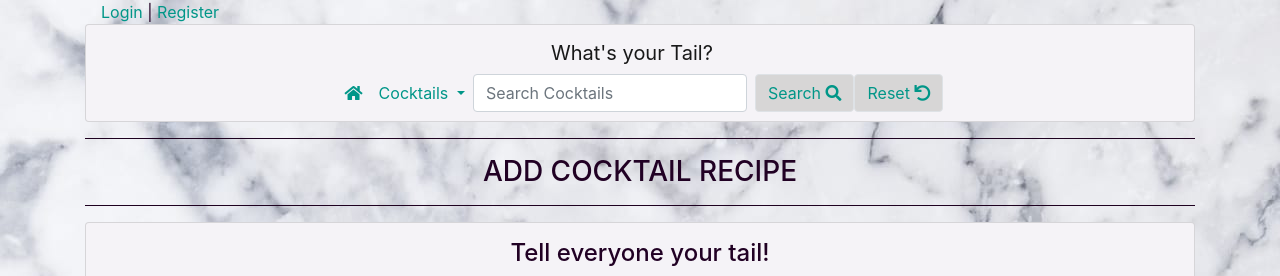
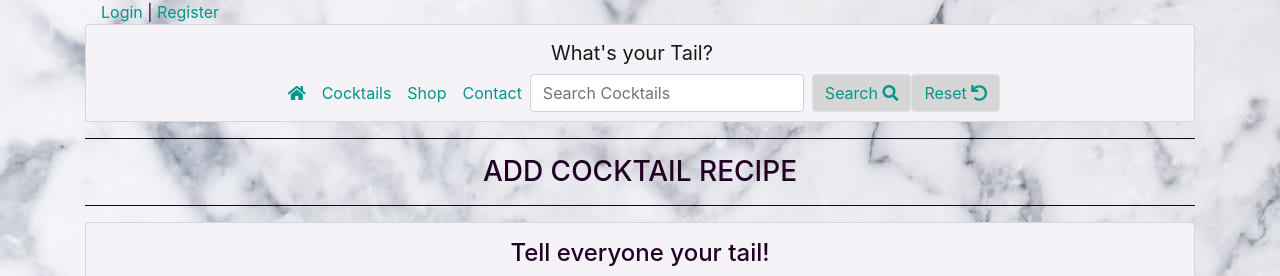
Before and after one commit to jakelashbrook/cocktails-ms3, a Flask app: page /add_cocktail in a window 1280 px wide. Shown: the top 276 px of the page. Run offline with Flask 2, Linux system fonts and the light colour scheme; data that the repository does not hold is empty; some libraries are stand-ins or nearby versions.

Commit message:
Security Commit

```diff
--- a/app.py
+++ b/app.py
@@ -34,7 +34,6 @@ def search():
     recipes = list(mongo.db.recipes.find({"$text": {"$search": query}}))
     return render_template(
         "cocktails.html", recipes=recipes)
-
 
 
 @app.route("/register", methods=["GET", "POST"])
--- a/templates/base.html
+++ b/templates/base.html
@@ -52,21 +52,21 @@
                     <a class="nav-link" href="{{ url_for('get_recipes') }}"><i class="fas fa-home grn-txt" title="Home"></i>
                     <span class="sr-only">(current)</span></a>
                 </li>
-                <!-- Dropdown Cocktail Categories -->
-                <li class="nav-item dropdown">
-                    <a class="nav-link dropdown-toggle" href="#" id="navbarDropdown" role="button" data-toggle="dropdown"
-                        aria-haspopup="true" aria-expanded="false">
+
+                <li class="nav-item">
+                    <a class="nav-link" href="{{ url_for('cocktails') }}" role="button">
                         Cocktails
                     </a>
-                    <div class="dropdown-menu" aria-labelledby="navbarDropdown">
-                        <a class="dropdown-item" href="#">Mocktails</a>
-                        <a class="dropdown-item" href="#">Fruity</a>
-                        <a class="dropdown-item" href="#">Sour</a>
-                        <a class="dropdown-item" href="#">Dessert</a>
-                        <a class="dropdown-item" href="#">Sparkling</a>
-                        <div class="dropdown-divider"></div>
-                        <a class="dropdown-item" href="{{ url_for('cocktails') }}">All Cocktails</a>
-                    </div>
+                </li>
+                <li class="nav-item">
+                    <a class="nav-link" href="" role="button">
+                        Shop
+                    </a>
+                </li>
+                <li class="nav-item">
+                    <a class="nav-link" href="" role="button">
+                        Contact
+                    </a>
                 </li>
                 <!-- Account -->
                 {% if session.user %}
```
